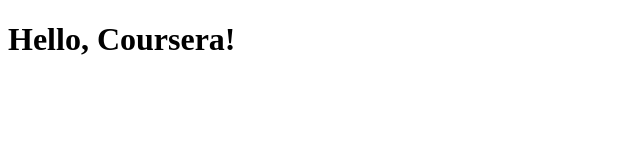
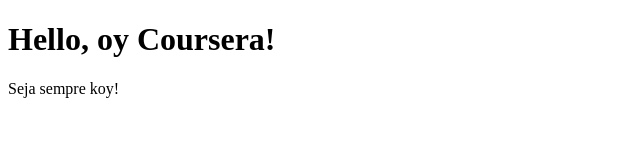
Before and after one commit to silvinhaniele/coursera, a plain HTML site: page site/index.html in a window 1280 px wide. Shown: the whole page, without its empty margins (0-640 px from the left). Drawn offline with Linux system fonts and the light colour scheme.

Commit message:
Adding new line to the file.

```diff
--- a/site/index.html
+++ b/site/index.html
@@ -4,6 +4,7 @@
 	<title>Hello, Coursera!</title>
 </head>
 <body>
-	<h1>Hello, Coursera!</h1>
+	<h1>Hello, oy Coursera!</h1>
+	<p>Seja sempre koy!</p>
 </body>
 </html>
```
